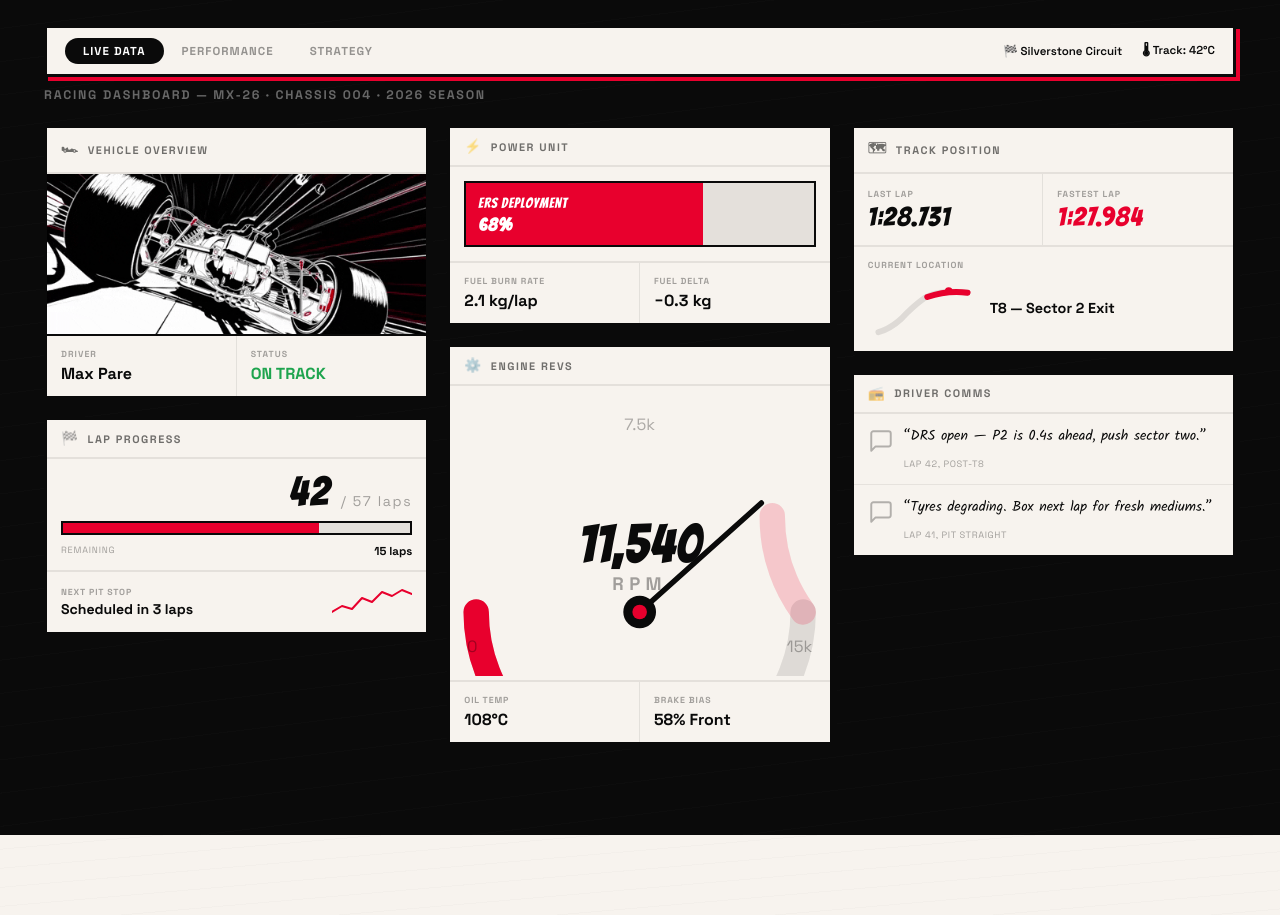
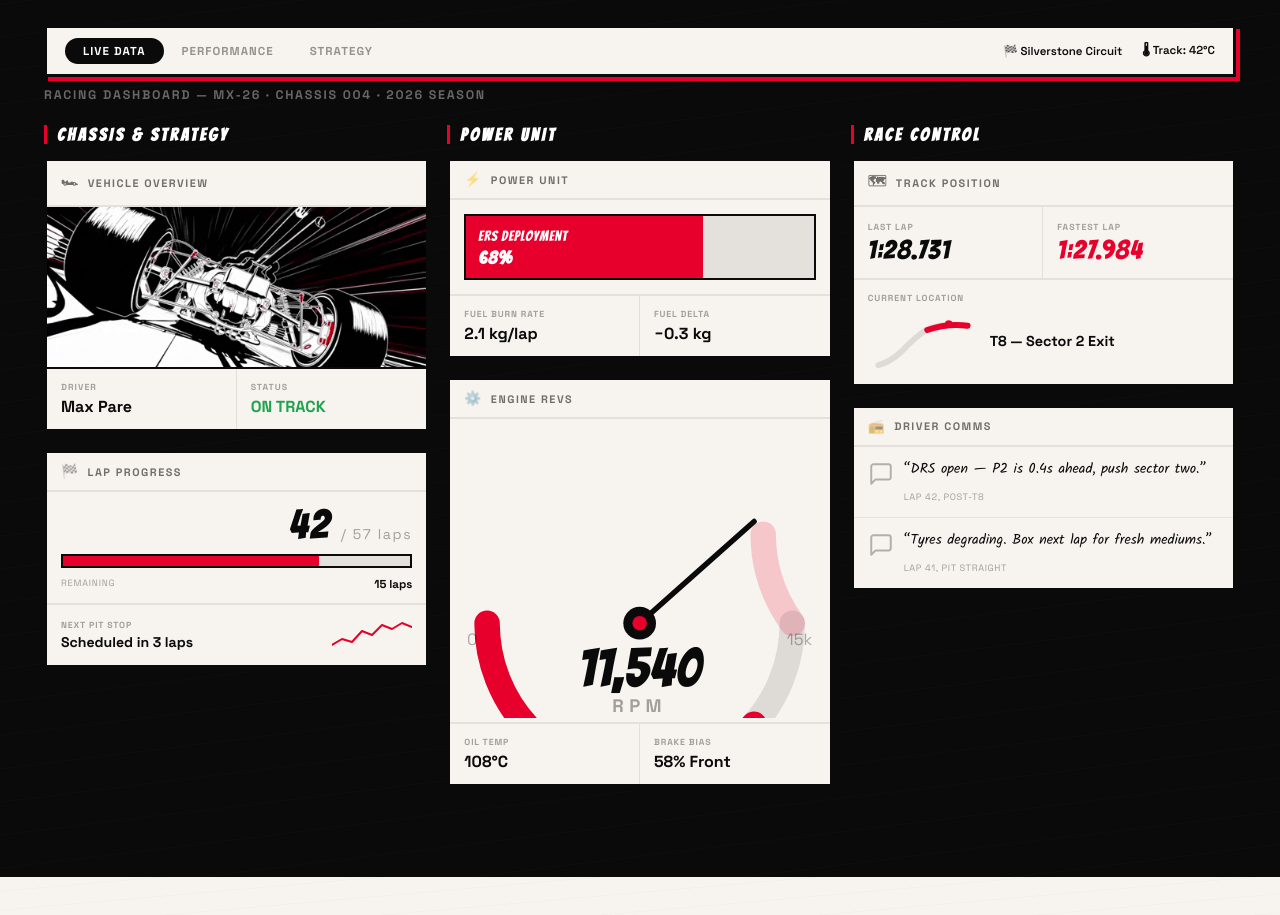
Before and after one commit to caramel225/team-maximus, a plain HTML site: page index.html in a window 1280 px wide. Shown: the part 2220-3135 px from the top of the page. Drawn offline with nearby package versions, Linux system fonts and the light colour scheme.

Commit message:
Fix RPM gauge alignment + add dashboard column headings

```diff
--- a/css/style.css
+++ b/css/style.css
@@ -864,6 +864,17 @@ button { font-family: inherit; }
 }
 
 .dash-col { display: flex; flex-direction: column; gap: 18px; }
+
+.dash-col-title {
+    font-family: var(--f-hero);
+    font-size: 1.1rem;
+    color: var(--white);
+    letter-spacing: .16em;
+    text-transform: uppercase;
+    border-left: 3px solid var(--red);
+    padding-left: 10px;
+    margin-bottom: -4px;
+}
 
 /* Card */
 .dash-card {
--- a/index.html
+++ b/index.html
@@ -274,6 +274,7 @@
 
                     <!-- ===== LEFT COLUMN ===== -->
                     <div class="dash-col">
+                        <h3 class="dash-col-title">Chassis &amp; Strategy</h3>
 
                         <!-- Vehicle Overview -->
                         <div class="dash-card">
@@ -321,6 +322,7 @@
 
                     <!-- ===== CENTER COLUMN ===== -->
                     <div class="dash-col">
+                        <h3 class="dash-col-title">Power Unit</h3>
 
                         <!-- Power Unit / ERS -->
                         <div class="dash-card">
@@ -346,25 +348,24 @@
                         <div class="dash-card">
                             <div class="dcard-hdr"><span class="dch-em">&#9881;&#65039;</span>Engine Revs</div>
                             <div class="drpm-wrap">
-                                <svg class="rpm-svg" viewBox="0 0 200 155" xmlns="http://www.w3.org/2000/svg">
-                                    <!-- Background arc: center (100,120) radius 90 -->
-                                    <path class="rpm-arc-bg"   d="M 10 120 A 90 90 0 0 0 190 120"/>
-                                    <!-- Red danger zone: 80–100% (12k–15k) -->
-                                    <path class="rpm-arc-zone" d="M 173 67 A 90 90 0 0 0 190 120"/>
-                                    <!-- Filled arc: 76.9% = 217/283 -->
-                                    <path class="rpm-arc-red"  d="M 10 120 A 90 90 0 0 0 190 120" stroke-dasharray="217 283"/>
-                                    <!-- Needle line from pivot to arc -->
-                                    <line class="rpm-needle-line" x1="100" y1="120" x2="167" y2="60"/>
-                                    <!-- Center pivot hub -->
-                                    <circle class="rpm-hub"       cx="100" cy="120" r="9"/>
-                                    <circle class="rpm-hub-inner" cx="100" cy="120" r="4"/>
-                                    <!-- Readings -->
-                                    <text class="rpm-val"  x="100" y="93">11,540</text>
-                                    <text class="rpm-unit" x="100" y="108">RPM</text>
-                                    <!-- Scale labels -->
-                                    <text class="rpm-tick" x="5"   y="142" text-anchor="start">0</text>
-                                    <text class="rpm-tick" x="100" y="20"  text-anchor="middle">7.5k</text>
-                                    <text class="rpm-tick" x="195" y="142" text-anchor="end">15k</text>
+                                <svg class="rpm-svg" viewBox="0 0 200 160" xmlns="http://www.w3.org/2000/svg">
+                                    <!-- Background track: center (100,108) r=84 -->
+                                    <path class="rpm-arc-bg"   d="M 16 108 A 84 84 0 0 0 184 108"/>
+                                    <!-- Danger zone: 80–100% (12k–15k RPM) -->
+                                    <path class="rpm-arc-zone" d="M 168 59 A 84 84 0 0 0 184 108"/>
+                                    <!-- Filled arc: 76.9% → 203 of 264 arc units -->
+                                    <path class="rpm-arc-red"  d="M 16 108 A 84 84 0 0 0 184 108" stroke-dasharray="203 300"/>
+                                    <!-- Needle from pivot hub to arc edge (angle 41.6°) -->
+                                    <line class="rpm-needle-line" x1="100" y1="108" x2="163" y2="52"/>
+                                    <!-- Pivot hub -->
+                                    <circle class="rpm-hub"       cx="100" cy="108" r="9"/>
+                                    <circle class="rpm-hub-inner" cx="100" cy="108" r="4"/>
+                                    <!-- Value + unit: below hub, completely clear of needle sweep -->
+                                    <text class="rpm-val"  x="100" y="143">11,540</text>
+                                    <text class="rpm-unit" x="100" y="157">RPM</text>
+                                    <!-- Scale end labels -->
+                                    <text class="rpm-tick" x="5"   y="120" text-anchor="start">0</text>
+                                    <text class="rpm-tick" x="195" y="120" text-anchor="end">15k</text>
                                 </svg>
                             </div>
                             <div class="dmet-row">
@@ -383,6 +384,7 @@
 
                     <!-- ===== RIGHT COLUMN ===== -->
                     <div class="dash-col">
+                        <h3 class="dash-col-title">Race Control</h3>
 
                         <!-- Track Position + Lap Times -->
                         <div class="dash-card">
```
